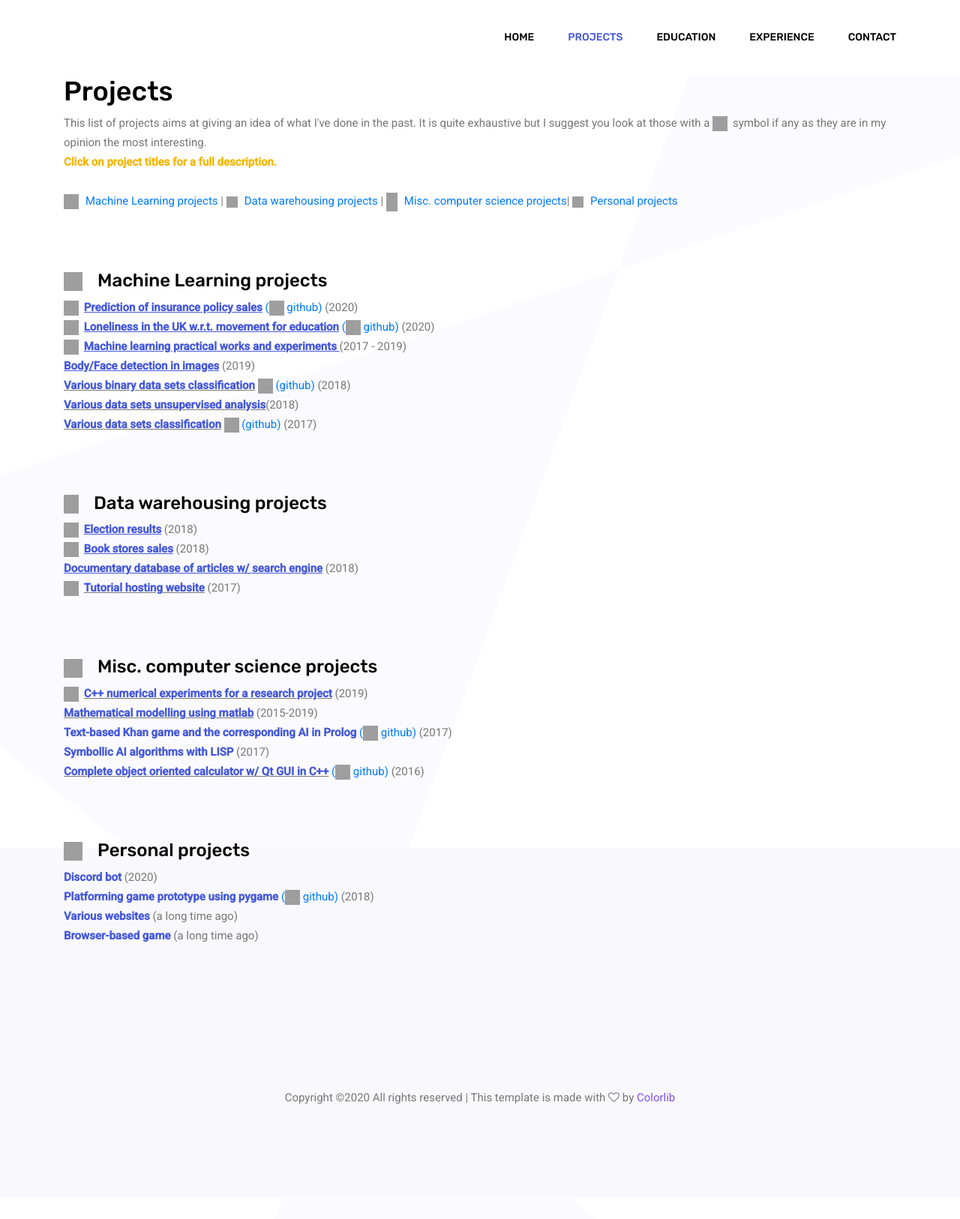
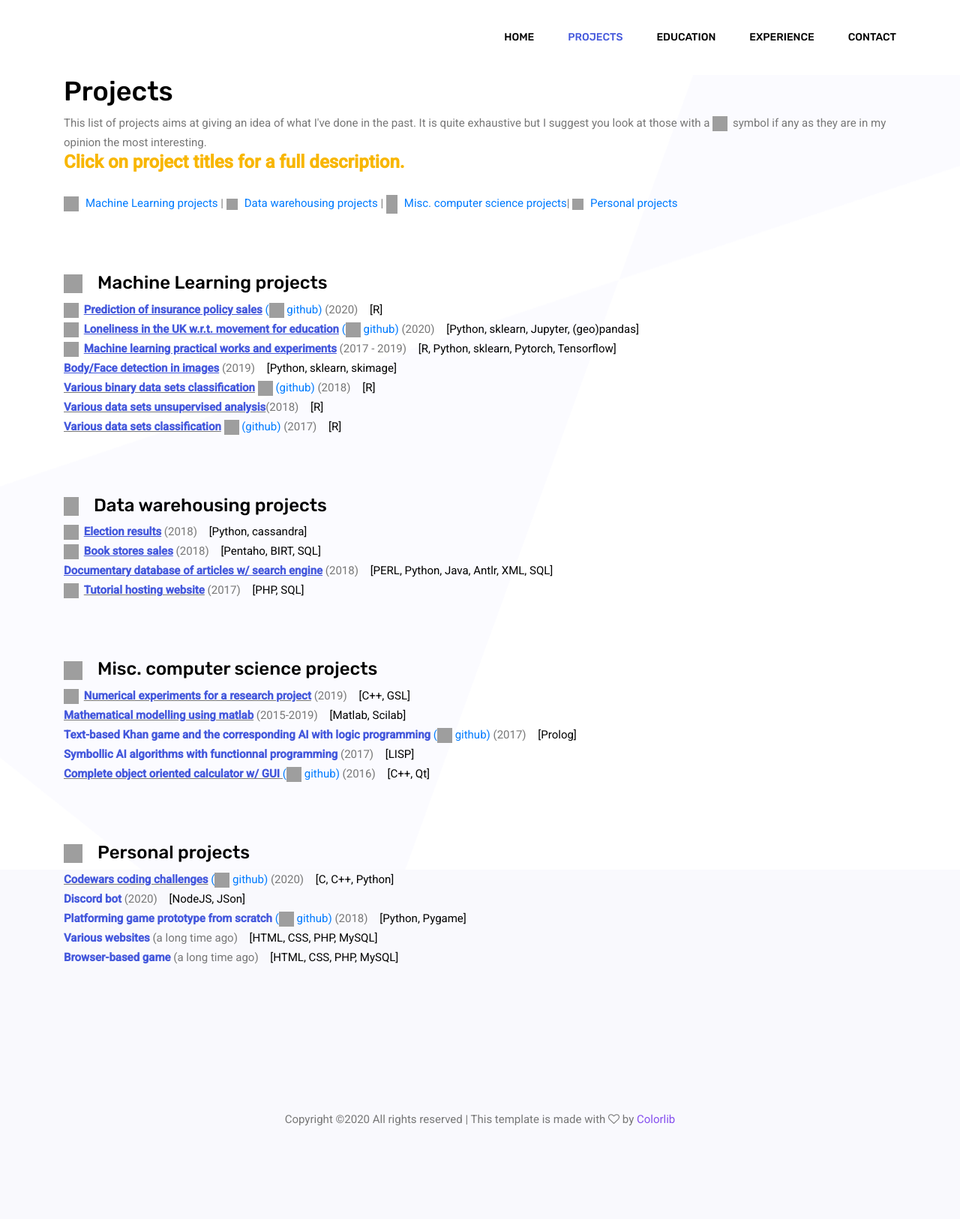
Before and after one commit to plougue/plougue.github.io, a Jekyll site: the page projects.html, which Jekyll copies as it is, in a window 1280 px wide. Shown: the whole page at 75% size. Built offline with Jekyll 4.4.1, drawn with Linux system fonts in a browser that asks for light colours; before the commit the page ends 1597 px from its top, so only the background shows below that; grey boxes are pictures that could not be loaded.

Commit message:
Updated the project page (again)

```diff
--- a/projects.html
+++ b/projects.html
@@ -24,7 +24,8 @@
     color: #889Bff;
 
 }
-.link { cursor:pointer;   text-decoration: underline;}</style>
+.tech { color: black;   font-weight: normal; margin-left:12px;}
+.link { cursor:pointer;   text-decoration: underline; }</style>
 </head>
 
 <body>
@@ -43,7 +44,7 @@
 			<nav class="navbar navbar-expand-lg navbar-light">
 				<div class="container">
 					<!-- Brand and toggle get grouped for better mobile display -->
-					<a class="navbar-brand logo_h" href="index.html"><img src="img/logo.png" alt=""></a>
+					<a class="navbar-brand logo_h" href="index.html"><img src="img/logo.png" alt="">
 					<button class="navbar-toggler" type="button" data-toggle="collapse" data-target="#navbarSupportedContent"
 					 aria-controls="navbarSupportedContent" aria-expanded="false" aria-label="Toggle navigation">
 						<span class="icon-bar"></span>
@@ -71,7 +72,7 @@
 		<div class="container">
 			<h1>Projects</h1>
 			This list of projects aims at giving an idea of what I've done in the past. It is quite exhaustive but I suggest you look at those with a <img src='fontawesome-free-5.14.0-web/svgs/solid/yellowstar.svg' style="width:20px;height:20px;margin-right:3px;"/> symbol if any as they are in my opinion the most interesting. <br />
-			<b>Click on project titles for a full description.</b><br />
+			<b style='font-size:24px;'>Click on project titles for a full description.</b><br />
 			<br/>
 			<a href='#ML'><img src='fontawesome-free-5.14.0-web/svgs/regular/chart-bar.svg' style="width:20px;height:20px;margin-right:9px;"/>Machine Learning projects</a>   |
 			<a href='#DW'><img src='fontawesome-free-5.14.0-web/svgs/solid/database.svg' style="width:15px;height:15px;margin-right:9px;"/>Data warehousing projects</a> |
@@ -87,25 +88,25 @@
 
 			<p class="sample-text">
 				<b><img src='fontawesome-free-5.14.0-web/svgs/solid/yellowstar.svg' style="width:20px;height:20px;margin-right:3px;"/>
-						<span class='link' onclick="toggleHidden('box_ML_insurance')">Prediction of insurance policy sales</span></b>  <a href='https://github.com/plougue/Insurance-policies-prediction'>(<img src='fontawesome-free-5.14.0-web/svgs/brands/github.svg' style="width:20px;height:20px;"/> github)</a> (2020)<br/> </p>
+						<span class='link' onclick="toggleHidden('box_ML_insurance')">Prediction of insurance policy sales</span></b>  <a href='https://github.com/plougue/Insurance-policies-prediction'>(<img src='fontawesome-free-5.14.0-web/svgs/brands/github.svg' style="width:20px;height:20px;"/> github)</a> (2020) <span class='tech'>[R]</span><br/> </p>
 				<div class='favproject_box' id='box_ML_insurance'>A <a href='documents/insurance_sales_report.pdf'><b><u>thoroughly reported</u></b></a> one week project aiming at predicting wether or not insurances policy proposals lead to a sale based on client data. Did some exploratory analysis of the data. Tried out several classification methods including <b>svm</b>, <b>discriminant analysis</b>, <b>logistic regression</b>,  <b>KNN</b>, <b>CART</b>. Tested them with cross-validation, chose one predictor and explained my choice. Also gave some interpretable insights for decision makers.
 <a href='documents/insurance_sales_report.pdf'>Link the report.</a></div>
 
 			<p class="sample-text">
 				<b><img src='fontawesome-free-5.14.0-web/svgs/solid/yellowstar.svg' style="width:20px;height:20px;margin-right:3px;"/>
-						<span class='link'  onclick="toggleHidden('box_ML_loneliness')">Loneliness in the UK w.r.t. movement for education</span></b> <a href='https://github.com/plougue/UK-Loneliness-and-Education'>(<img src='fontawesome-free-5.14.0-web/svgs/brands/github.svg' style="width:20px;height:20px;"/> github)</a> (2020)</p>
+						<span class='link'  onclick="toggleHidden('box_ML_loneliness')">Loneliness in the UK w.r.t. movement for education</span></b> <a href='https://github.com/plougue/UK-Loneliness-and-Education'>(<img src='fontawesome-free-5.14.0-web/svgs/brands/github.svg' style="width:20px;height:20px;"/> github)</a> (2020) <span class='tech'>[Python, sklearn, Jupyter, (geo)pandas]</span></p>
 				<div class='favproject_box'  id='box_ML_loneliness'>An investigation to find a relation between loneliness and movement for education within the UK. I tried to use previous work that related the quality of education in a given area to a loneliness index's value. My idea was that <b>local competitiveness</b> in term of educations might be a better indicator of movement for education than the quality of education. I created a metric in which the index for quality of education is divided by the maximum adversary in a given radius. <br />
 Involved a lot of data preprocessing using <b>pandas</b> and <b>geopandas</b>, as well as basic linear regression using <b>sklearn</b> and <b>statsmodel</b> (for residual analysis). The main thing was to find the most relevant available data and analyse the result. All of it is recorded in <b>Jupyter notebooks</b> found in the <a href='https://github.com/plougue/UK-Loneliness-and-Education'>github link</a>. A more complete report/explanation is coming soon. </div>
 
 
-	<p class="sample-text"><b><img src='fontawesome-free-5.14.0-web/svgs/solid/yellowstar.svg' style="width:20px;height:20px;margin-right:3px;"/> <span class='link'  onclick="toggleHidden('box_ML_practcal')">Machine learning practical works and experiments</a> </b> (2017 - 2019)</span></p>
+	<p class="sample-text"><b><img src='fontawesome-free-5.14.0-web/svgs/solid/yellowstar.svg' style="width:20px;height:20px;margin-right:3px;"/> <span class='link'  onclick="toggleHidden('box_ML_practcal')">Machine learning practical works and experiments</a></b> (2017 - 2019)</span> <span class='tech'>[R, Python, sklearn, Pytorch, Tensorflow]</span></p>
 				<div class='favproject_box'  id='box_ML_practcal'>● Theoretically oriented experiments in R of machine learning concepts : in-depth exploration of <b>pca</b> (computing by hand the values relevant to pca such as the inertia of a cloud of points),  <b>MDS, Hierarchical cluster analysis, k-means, ...</b><br />
 ● Theoretical and practical training with classification and regression methods : <b>kNN, linear regression, model selection, splines, GAM, EM algorithm, Gaussian Mixture models, Tree-base methods, Set-based methods, SVM, SVR, kPCA, neural networks, ...</b><br />
 ● Experiments with deep learning techniques using <b>pytorch</b> and <b>tensorflow</b> : <b>auto-encoders, GANs, image processing</b> (convolution, pooling, padding), <b>NLP</b> (word representation : one-hot, word2vec), <b>transfer learning</b>,<b> RNN</b>.</div>
 
 				<p class="sample-text">
 
-				<b><span class='link'  onclick="toggleHidden('box_ML_bodyface_detection')">Body/Face detection in images</span></b> (2019)<br/> </p>
+				<b><span class='link'  onclick="toggleHidden('box_ML_bodyface_detection')">Body/Face detection in images</span></b> (2019) <span class='tech'>[Python, sklearn, skimage]</span> </p>
 				<div class='project_box' id='box_ML_bodyface_detection'>Trained two machine learning algorithms to detect faces and bodies using
 				the corresponding data sets.
 				The detection was made using a sliding window technique and classification through <b>histograms of gradients</b>
@@ -113,16 +114,16 @@ Involved a lot of data preprocessing using <b>pandas</b> and <b>geopandas</b>, a
 				classification training set, and then with the same training set in addition to false positives encoutered in our
 				detection test sets.</div>
 
-				<p class="sample-text"><span class='link'   onclick="toggleHidden('box_ML_binary')"><b>Various binary data sets classification</b></span>  <a href='https://github.com/plougue/Classification-project-2018'><img src='fontawesome-free-5.14.0-web/svgs/brands/github.svg' style="width:20px;height:20px;"/> (github)</a> (2018) </p>
+				<p class="sample-text"><span class='link'   onclick="toggleHidden('box_ML_binary')"><b>Various binary data sets classification</b></span>  <a href='https://github.com/plougue/Classification-project-2018'><img src='fontawesome-free-5.14.0-web/svgs/brands/github.svg' style="width:20px;height:20px;"/> (github)</a> (2018) <span class='tech'>[R]</span></p>
 				<div class='project_box' id='box_ML_binary'>Purely quantitative analysis of an heterogeneous set of sample data sets including breastcancer data, sonar data, ionosphere data and spam classification. <br/>
 				Explained the results of previously studied classification methods (<b>lda, qda, naïve bayes, log regression, decision trees, ...</b>).
 				Discussed how well methods performed according to characteristics of the data sets such as sample size, number of features, overall shape of the data or any other tool of unsupervised analysis.
 				Studied an <b>adaptation of dicriminant analysis for binary variables</b>, proved the solution to the optimisation problem for finding the parameter of maximum likelihood. Applied this method to concrete data sets. Interpreted the results when compared to other discriminant analysis methods.</div>
 
-				<p class="sample-text"><span class='link'   onclick="toggleHidden('box_ML_various_unsupervised')"><b>Various data sets unsupervised analysis</b></span>(2018)</p>
+				<p class="sample-text"><span class='link'   onclick="toggleHidden('box_ML_various_unsupervised')"><b>Various data sets unsupervised analysis</b></span>(2018) <span class='tech'>[R]</span></p>
 				<div class='project_box' id='box_ML_various_unsupervised'>Analysed the results of <b>PCA</b>, <b>Hierarchical clustering</b> and <b>K-Means</b> on a data sets that relates ingredients rates in recipes of different countries. Theoretically studied an <b>adaptation of K-means clustering in which the distance to the center depends on the covariance matrix</b> of each class. Implementated the adapted K-Means. Proved the solution to the corresponding optimisation problem.  Applied of this method to iris and spam data sets. Explained the results.</div>
 
-				<p class="sample-text"><span class='link' onclick="toggleHidden('box_ML_various_classification')"><b>Various data sets classification</b></span>   <a href='https://github.com/plougue/Classification-project-2017'><img src='fontawesome-free-5.14.0-web/svgs/brands/github.svg' style="width:20px;height:20px;"/> (github)</a> (2017) </p>
+				<p class="sample-text"><span class='link' onclick="toggleHidden('box_ML_various_classification')"><b>Various data sets classification</b></span>   <a href='https://github.com/plougue/Classification-project-2017'><img src='fontawesome-free-5.14.0-web/svgs/brands/github.svg' style="width:20px;height:20px;"/> (github)</a> (2017) <span class='tech'>[R]</span></p>
 				<div class='project_box' id='box_ML_various_classification'>Purely quantitative analysis of an heterogeneous set of sample data sets including facial expression from images, MNIST and phonemes classification based on pre-processed audio features. Explained the results of previously studied classification methods. 	Discussed how well methods performed according to characteristics of the data sets such as sample size, number of features, overall shape of the data or any other tool of unsupervised analysis. </div>
 
 
@@ -133,15 +134,15 @@ Involved a lot of data preprocessing using <b>pandas</b> and <b>geopandas</b>, a
 
 			<h3 id='DW'>
 				<img src='fontawesome-free-5.14.0-web/svgs/solid/database.svg' style="width:20px;height:25px;margin-right:20px;"/>Data warehousing projects</h3>
-			<p class="sample-text"><b><img src='fontawesome-free-5.14.0-web/svgs/solid/yellowstar.svg' style="width:20px;height:20px;margin-right:3px;"/> <span class='link' onclick="toggleHidden('box_DW_election')">Election results</span></b>  (2018)</p>
+			<p class="sample-text"><b><img src='fontawesome-free-5.14.0-web/svgs/solid/yellowstar.svg' style="width:20px;height:20px;margin-right:3px;"/> <span class='link' onclick="toggleHidden('box_DW_election')">Election results</span></b>  (2018) <span class='tech'>[Python, cassandra]</span></p>
 			<div class='favproject_box' id='box_DW_election'>
 Designed a documented database storing election results from an existing csv file. We used the <b>dimensional approach</b> of data warehousing, by specifying dimensions and their granularity in a UML model. Implemented it in a <b>non-relationnal</b> and <b>column-oriented</b> database using <b>cassandra</b>. Chose a <b>partition key</b> to make the database <b>horizontally scalable</b> while still having reasonable partition sizes. <b>Materialized</b> views of the database in the form of key indicators computed using <b>MapReduce</b> operations. Explained all of our choices in a technical report. <a href='documents/reports/election_report.pdf'>Link the report (in french).</a>
 			</div>
-			<p class="sample-text"><b><img src='fontawesome-free-5.14.0-web/svgs/solid/yellowstar.svg' style="width:20px;height:20px;margin-right:3px;"/> <span class='link' onclick="toggleHidden('box_DW_bookstores')"> Book stores sales</span></b>  (2018)</p>
+			<p class="sample-text"><b><img src='fontawesome-free-5.14.0-web/svgs/solid/yellowstar.svg' style="width:20px;height:20px;margin-right:3px;"/> <span class='link' onclick="toggleHidden('box_DW_bookstores')"> Book stores sales</span></b>  (2018) <span class='tech'>[Pentaho, BIRT, SQL]</span></p>
 			<div class='favproject_box' id='box_DW_bookstores'>
 Designed a documented datawarehouse storing the sales from different bookstores. Specified the three <b>dimensions</b> (time of sale, book and store) and their granularity in a UML model. Implemented it into a datawarehouse from existing SQL databases using <b>Pentaho</b>. Produced a business intelligence report using <b>BIRT</b>. Explained all of our choices in several technical reports. <a href='documents/reports/bookstores_report.pdf'>Link the first report (in french).</a> <a href='documents/reports/bookstores_report_2.pdf'>Link the second report (in french).</a>
 			</div>
-			<p class="sample-text"><b><span class='link' onclick="toggleHidden('box_DW_articles')"> Documentary database of articles w/ search engine</span></b> (2018)</p>
+			<p class="sample-text"><b><span class='link' onclick="toggleHidden('box_DW_articles')"> Documentary database of articles w/ search engine</span></b> (2018) <span class='tech'>[PERL, Python, Java, Antlr, XML, SQL]</span></p>
 			<div class='project_box' id='box_DW_articles'>
 			Created a database of articles from various issues of a magazine. Implementated a search engine. Several step process  :<br />
 			● Captured the structure of <b>HTML articles</b> into organized <b>XML files</b> containing their page, magazine number, author, and so on. Used <b>PERL</b> scripts and <b>RegEx</b> to retrieve relevant information within the web pages as well as tool for verifying that the XML files produced were complete and valid.<br />
@@ -151,7 +152,7 @@ Designed a documented datawarehouse storing the sales from different bookstores.
 			● Used a <b>Java</b> programm to create a search engine that transformed queries into SQL queries and gave the results.
 			</div>
 			<p class="sample-text">
-				<img src='fontawesome-free-5.14.0-web/svgs/solid/yellowstar.svg' style="width:20px;height:20px;margin-right:3px;"/>	<span class='link' onclick="toggleHidden('box_DW_tutorial')"><b> Tutorial hosting website</b></span>  (2017)</p>
+				<img src='fontawesome-free-5.14.0-web/svgs/solid/yellowstar.svg' style="width:20px;height:20px;margin-right:3px;"/>	<span class='link' onclick="toggleHidden('box_DW_tutorial')"><b> Tutorial hosting website</b></span>  (2017) <span class='tech'>[PHP, SQL]</span></p>
 				<div class='favproject_box' id='box_DW_tutorial'> Semester project. Consisted in creating a tutorial-hosting PHP/SQL platform previously defined through very precise and complex specifications. Translated the problem into a conceptual schema with <b>UML</b> and translated it into  a <b>relational model</b>. Discussed its <b>normal form</b> and turned it into an <b>SQL database</b> with a PHP interface for queries.  The design was thoroughly reported. Taught me how to translate very theoretical database design knowledge into concrete implementations.
 </div><br/>
 
@@ -160,7 +161,7 @@ Designed a documented datawarehouse storing the sales from different bookstores.
 			<h3 id='CompSci'>
 				<img src='fontawesome-free-5.14.0-web/svgs/solid/code.svg' style="width:25px;height:25px;margin-right:20px;"/>Misc. computer science projects</h3>
 			<p class="sample-text"><img src='fontawesome-free-5.14.0-web/svgs/solid/yellowstar.svg' style="width:20px;height:20px;margin-right:3px;"/>
-				<span class='link' onclick="toggleHidden('box_CompSci_simulation_internship')"><b>C++ numerical experiments for a research project</b></span> (2019)<br/> </p>
+				<span class='link' onclick="toggleHidden('box_CompSci_simulation_internship')"><b>Numerical experiments for a research project</b></span> (2019) <span class="tech">[C++, GSL]</span><br/> </p>
 				<div class='favproject_box' id='box_CompSci_simulation_internship'>Over the course of my 2019 research internship in <a href='https://www.hds.utc.fr/'>Heudiasyc Laboratory (CNRS)</a>, I studied strategies of questionning to elicit a single's users preferences regarding many competing alternatives. More specifically, I extended a well-known strategy in a framework that could account for uncertainty in the user's answer. More details in the corresponding paper : <a href='https://plougue.github.io/documents/SUM_article.pdf'>[
 <img src='fontawesome-free-5.14.0-web/svgs/solid/book.svg' style="width:17px;height:17px;margin-right:3px;"/> Preference Elicitation with Uncertainty: Extending Regret Based Methods through Belief Functions, P.-L. Guillot and
 S. Destercke (2019)]</a>.
@@ -171,7 +172,7 @@ There is a github project for this but unfortunately it has to be private.
 </div>
 
 				<p class="sample-text">
-					<span class='link' onclick="toggleHidden('box_CompSci_matlab')"><b>Mathematical modelling using matlab</b></span> (2015-2019)<br/></p>
+					<span class='link' onclick="toggleHidden('box_CompSci_matlab')"><b>Mathematical modelling using matlab</b></span> (2015-2019) <span class="tech">[Matlab, Scilab]</span><br/></p>
 				<div class='project_box' id='box_CompSci_matlab'>
 <b>● Reconstructing a 3D scene from several images </b> : Several step process in a course that introduced many geometrical concepts for <b>image processing</b>. <br/>
 <b>● Modelling Stochastic processes</b> : Markov chains, poisson point processes, ... <br />
@@ -180,15 +181,15 @@ There is a github project for this but unfortunately it has to be private.
 <b>● Introduction to mathematical modelling</b> : To introduce the <b>numerical solving of differential equations</b> we modelled an animation of planets and pendulums with their corresponding <i>gravitational equations</i>. To introduce <b>fractal modelisation</b> we plotted fractals such as <i>sierpisnki carpet</i> and <i>triangle</i>, <i>koch snowflake</i> or even <i>menger sponge</i> using several methods (recursive drawing, IFS). To introduce <b>eigenvalues</b> we applied the power iteration algorithm to matrices and used it to apply google's <i>pagerank algorithm</i>. To introduce <b>singular value decomposition</b> we applied it to an <i>image compression problem</i> by taking only the most significant components in a vector of pixels.  To introduce <b>non-linear optimisation</b> we applied newton's method and the secant method to optimisations problems. To introduce <b>fourier decomposition</b> we tried to perform harmonic analysis on a recorded instrument's note.
 </div>
 				<p class="sample-text">
-				<b>Text-based Khan game and the corresponding AI in Prolog</b> <a href='https://github.com/plougue/Prolog-khan'>(<img src='fontawesome-free-5.14.0-web/svgs/brands/github.svg' style="width:20px;height:20px;"/> github)</a> (2017)<br/> </p>
+				<b>Text-based Khan game and the corresponding AI with logic programming</b> <a href='https://github.com/plougue/Prolog-khan'>(<img src='fontawesome-free-5.14.0-web/svgs/brands/github.svg' style="width:20px;height:20px;"/> github)</a> (2017) <span class="tech">[Prolog]</span> </p>
 				<div class='project_box'>Blablablabla
 </div>
 				<p class="sample-text">
-				<b>Symbollic AI algorithms with LISP</b> (2017)<br/> </p>
+				<b>Symbollic AI algorithms with functionnal programming</b> (2017) <span class="tech">[LISP]</span></p>
 				<div class='project_box'>Blablablabla
 </div>
 				<p class="sample-text">
-				<span class='link' onclick="toggleHidden('box_CompSci_caculator')"><b>Complete object oriented calculator w/ Qt GUI in C++</b></span>  <a href='https://github.com/plougue/Cpp-calculator'>(<img src='fontawesome-free-5.14.0-web/svgs/brands/github.svg' style="width:20px;height:20px;"/> github)</a> (2016)<br/> </p>
+				<span class='link' onclick="toggleHidden('box_CompSci_caculator')"><b>Complete object oriented calculator w/ GUI</b> </span>  <a href='https://github.com/plougue/Cpp-calculator'>(<img src='fontawesome-free-5.14.0-web/svgs/brands/github.svg' style="width:20px;height:20px;"/> github)</a> (2016) <span class="tech">[C++, Qt]</span> </p>
 				<div class='project_box' id='box_CompSci_caculator'>This projet was a way to practice <b>C++</b> and <b>OOP</b>. It consists in a Reverse Polish Notation calculator with the following features : <br />
 	● A stack of litterals on which to act with operators, dynamically managed so that you can use UNDO et REDO <br />
     ● A way to write expressions in their regular form (not reverse polish) and evaluate them <br />
@@ -204,19 +205,27 @@ Its structure is so that is it easy to add other features, and more specifically
 <h3 id='Personal'>
 				<img src='fontawesome-free-5.14.0-web/svgs/solid/rocket.svg' style="width:25px;height:25px;margin-right:20px;"/>Personal projects</h3>
 			<p class="sample-text">
-				<b>Discord bot</b> (2020)<br/> </p>
+				<span class='link' onclick="toggleHidden('box_Personal_codewars')"><b>Codewars coding challenges</b></span> <a href='https://github.com/plougue/codewars-challenges'>(<img src='fontawesome-free-5.14.0-web/svgs/brands/github.svg' style="width:20px;height:20px;"/> github)</a> (2020) <span class="tech">[C, C++, Python]</span><br/> </p>
+				<div class='project_box' id='box_Personal_codewars'>In order to keep my programming skills up to date I started doing small challenges on <a href='https://www.codewars.com/'>https://www.codewars.com/</a> using C, C++ and Python. <br />
+			Those challenges consisted in finding algorithmic solutions to small problems in a given language with various degrees of difficulty. If interested here are the ones I've currently solved : <a href = 'https://github.com/plougue/codewars-challenges'>https://github.com/plougue/codewars-challenges</a>.
+			Most interesting challenges included : <br />
+			● <b>Alphametics solver : </b> Replace letters by digits in equation so that they still hold, ie  "SEND + MORE = MONEY" becomes "9567 + 1085 = 10652". The challenge being not to explore all of the many (~10!) solutions.
+
+ </div>
+
+				<p class="sample-text"><b>Discord bot</b> (2020) <span class="tech">[NodeJS, JSon]</span><br/> </p>
 				<div class='project_box'>Blablablabla
 </div>
 			<p class="sample-text">
-				<b>Platforming game prototype using pygame</b> <a href='https://github.com/plougue/O_Platformer'>(<img src='fontawesome-free-5.14.0-web/svgs/brands/github.svg' style="width:20px;height:20px;"/> github)</a> (2018)</p>
+				<b>Platforming game prototype from scratch</b> <a href='https://github.com/plougue/O_Platformer'>(<img src='fontawesome-free-5.14.0-web/svgs/brands/github.svg' style="width:20px;height:20px;"/> github)</a> (2018) <span class="tech">[Python, Pygame]</span></p>
 				<div class='project_box'>Blablablabla
 </div>
 			<p class="sample-text">
-				<b>Various websites</b> (a long time ago)<br/> </p>
+				<b>Various websites</b> (a long time ago) <span class="tech">[HTML, CSS, PHP, MySQL]</span><br/> </p>
 				<div class='project_box'>Blablablabla
 </div>
 			<p class="sample-text">
-				<b>Browser-based game</b> (a long time ago)<br/> </p>
+				<b>Browser-based game</b> (a long time ago) <span class="tech">[HTML, CSS, PHP, MySQL]</span> </p>
 				<div class='project_box'>Blablablabla
 </div>
 
```
